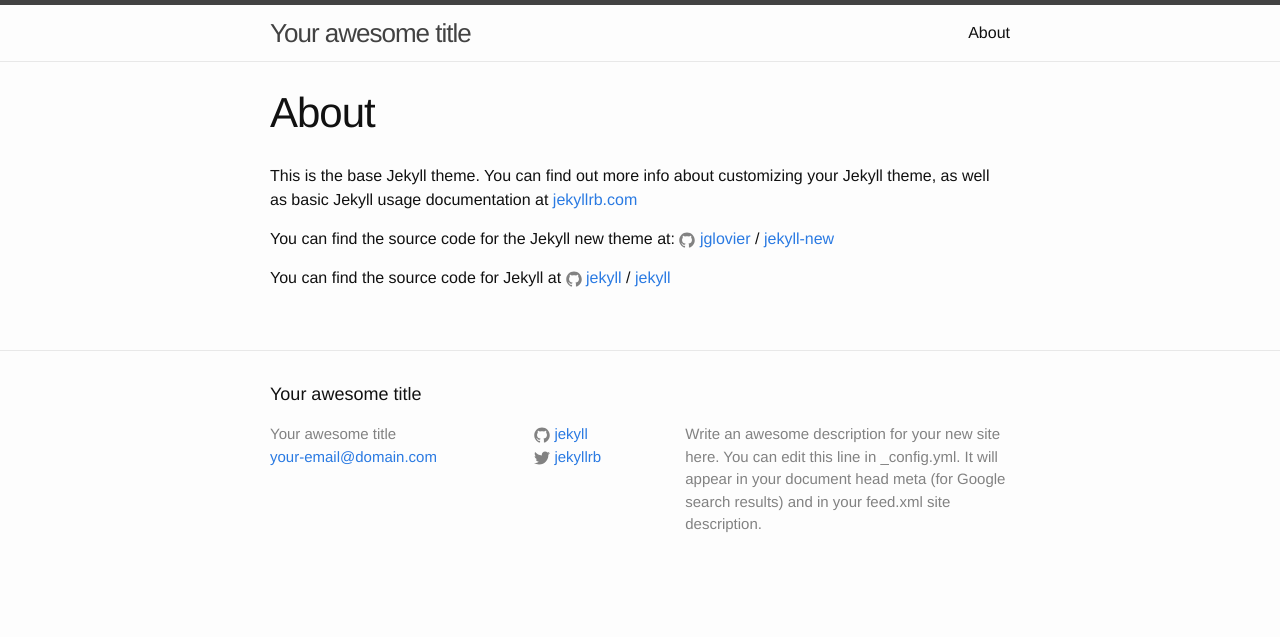
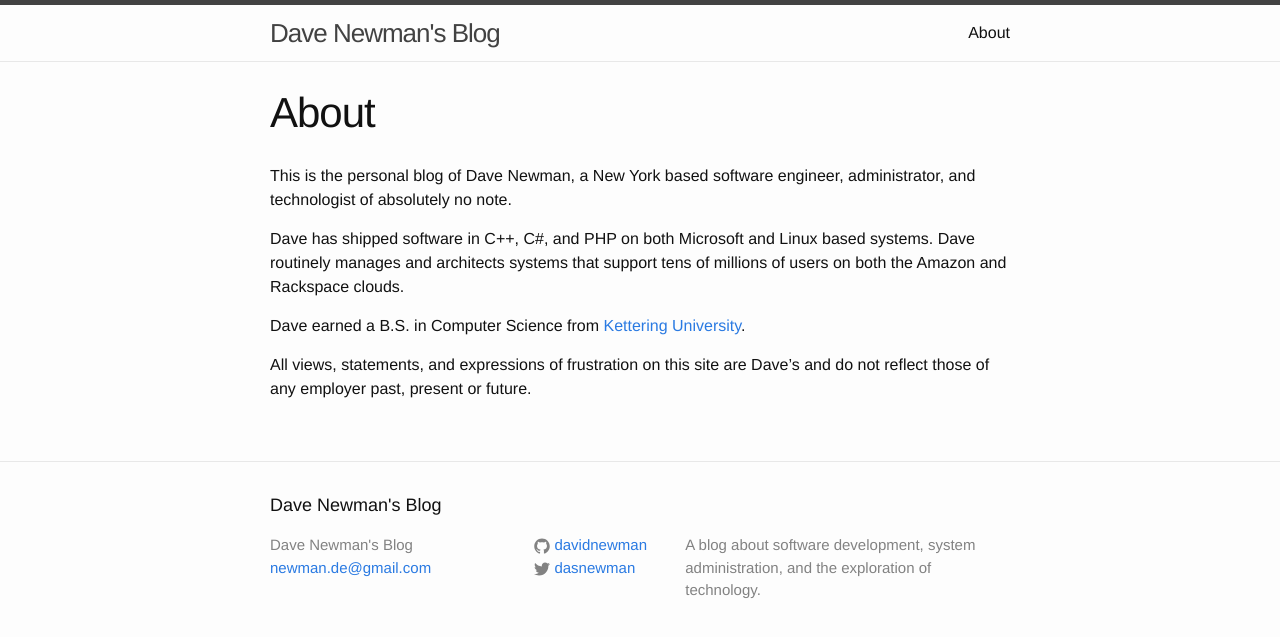
Before and after one commit to davidnewman/davidnewman.github.io, a Jekyll site: the page built from about.md, in a window 1280 px wide. Shown: the top 637 px of the page. Built offline with Jekyll 4.4.1, drawn with Linux system fonts in a browser that asks for light colours; Markdown is read by kramdown in place of the engine named in the settings.

```diff
--- a/_config.yml
+++ b/_config.yml
@@ -6,16 +6,17 @@
 # 'jekyll serve'. If you change this file, please restart the server process.
 
 # Site settings
-title: Your awesome title
-email: your-email@domain.com
+title: Dave Newman's Blog
+email: newman.de@gmail.com
 description: > # this means to ignore newlines until "baseurl:"
-  Write an awesome description for your new site here. You can edit this
-  line in _config.yml. It will appear in your document head meta (for
-  Google search results) and in your feed.xml site description.
+  A blog about software development, system administration,
+  and the exploration of technology.
 baseurl: "" # the subpath of your site, e.g. /blog
 url: "http://yourdomain.com" # the base hostname & protocol for your site
-twitter_username: jekyllrb
-github_username:  jekyll
+twitter_username: dasnewman
+github_username:  davidnewman
 
 # Build settings
-markdown: kramdown
+markdown: redcarpet
+redcarpet:
+    extensions: [ "no_intra_emphasis", "fenced_code_blocks", "tables"]
--- a/about.md
+++ b/about.md
@@ -4,12 +4,10 @@ title: About
 permalink: /about/
 ---
 
-This is the base Jekyll theme. You can find out more info about customizing your Jekyll theme, as well as basic Jekyll usage documentation at [jekyllrb.com](http://jekyllrb.com/)
+This is the personal blog of Dave Newman, a New York based software engineer, administrator, and technologist of absolutely no note.
 
-You can find the source code for the Jekyll new theme at:
-{% include icon-github.html username="jglovier" %} /
-[jekyll-new](https://github.com/jglovier/jekyll-new)
+Dave has shipped software in C++, C#, and PHP on both Microsoft and Linux based systems. Dave routinely manages and architects systems that support tens of millions of users on both the Amazon and Rackspace clouds.
 
-You can find the source code for Jekyll at
-{% include icon-github.html username="jekyll" %} /
-[jekyll](https://github.com/jekyll/jekyll)
+Dave earned a B.S. in Computer Science from [Kettering University](https://www.kettering.edu).
+
+All views, statements, and expressions of frustration on this site are Dave's and do not reflect those of any employer past, present or future.
```
Also changed, not shown: _posts/2016-02-14-welcome-to-jekyll.markdown (deleted, +0 -25 lines), _posts/2016-02-15-xps-13-debian.md (added, +241 -0 lines).
